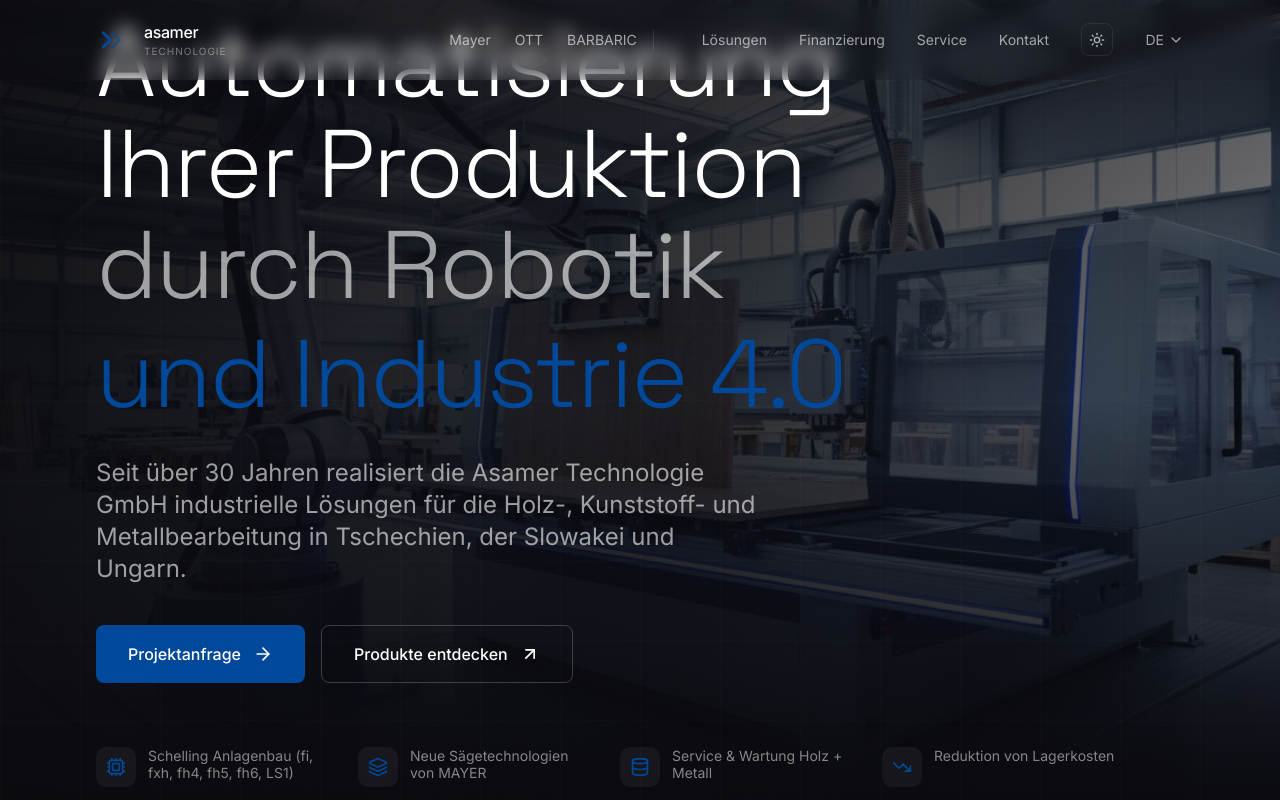
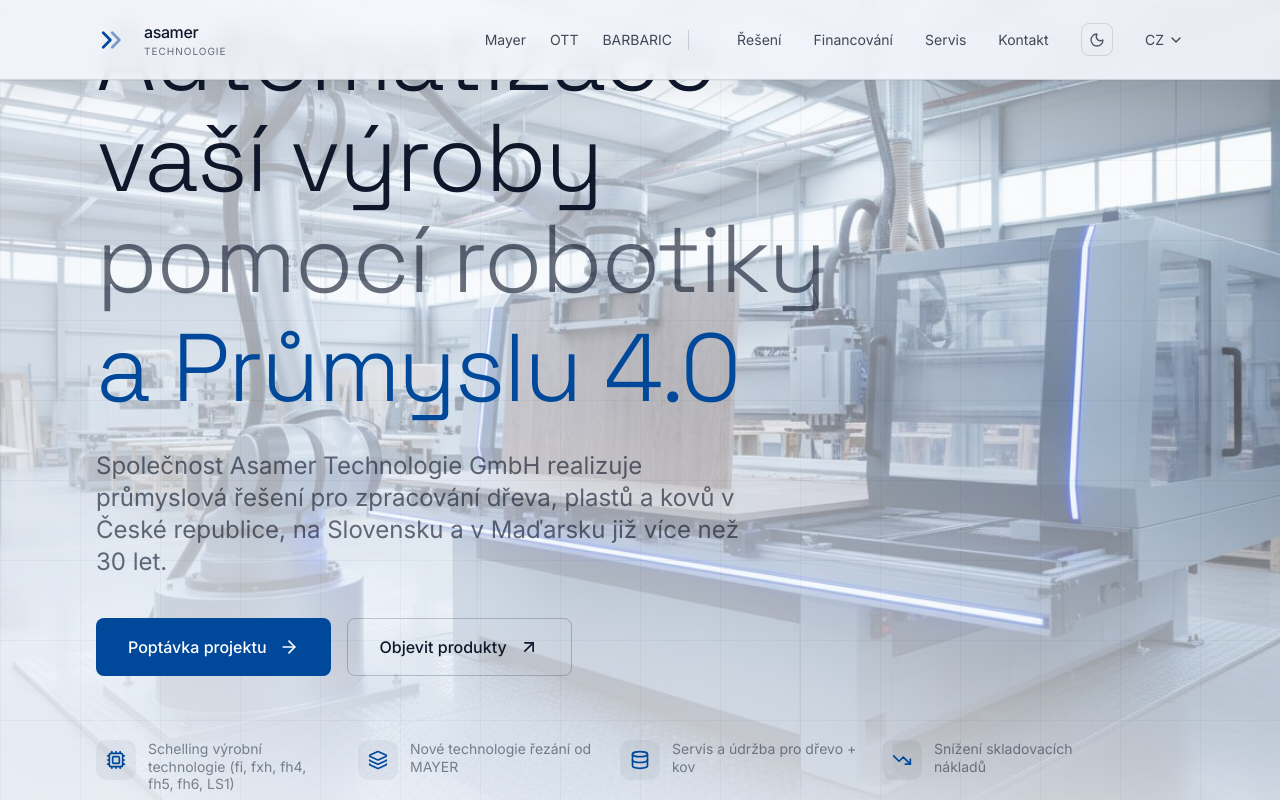
Before and after one commit to pontusmaximus/AsTech, a React (Vite) app: page / in a window 1280 px wide. Shown: the top 800 px of the page. Built offline with nearby package versions, Linux system fonts and the light colour scheme.

Commit message:
chore: set default language to Czech and light theme

```diff
--- a/src/App.tsx
+++ b/src/App.tsx
@@ -45,8 +45,8 @@
 };
 
 function App() {
-  const [lang, setLang] = useState<Language>('de');
-  const [theme, setTheme] = useState<Theme>('dark');
+  const [lang, setLang] = useState<Language>('cz');
+  const [theme, setTheme] = useState<Theme>('light');
   const [isLoaded, setIsLoaded] = useState(false);
 
   useEffect(() => {
```
